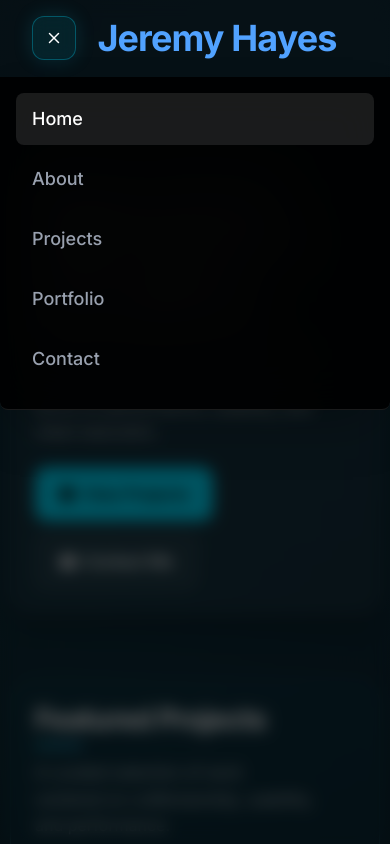
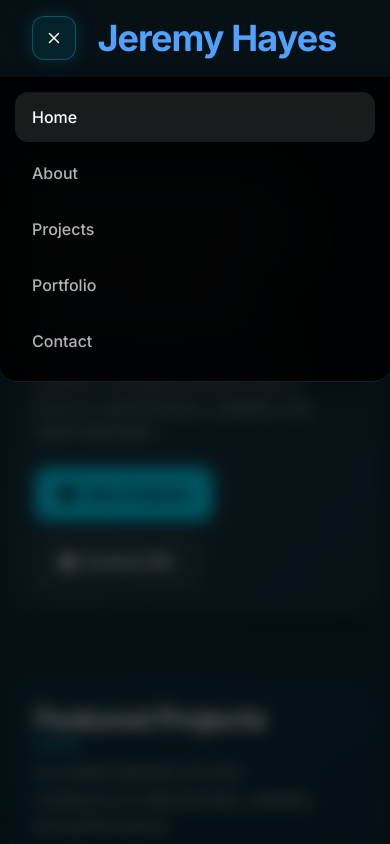
Before and after one commit to AspectOV/Portfolio, a Next.js app: page / in a window 390 px wide. Both pictures are taken after a click on the button "Open navigation menu". Shown: the top 844 px of the page. Built offline with nearby package versions, Linux system fonts and the light colour scheme.

Commit message:
Refactor MobileNav component with improved animations

```diff
--- a/src/components/header/MobileNav.tsx
+++ b/src/components/header/MobileNav.tsx
@@ -1,8 +1,8 @@
 'use client'
 
-import React from 'react'
+import React, { useEffect } from 'react'
 import Link from 'next/link'
-import { motion, AnimatePresence } from 'framer-motion'
+import { AnimatePresence, motion } from 'framer-motion'
 import { usePathname } from 'next/navigation'
 
 interface NavItem {
@@ -14,68 +14,112 @@ interface MobileNavProps {
   navItems: NavItem[]
   isOpen: boolean
   closeMenu: () => void
-  headerHeight: number | undefined
+  headerHeight?: number
+}
+
+import type { Variants } from 'framer-motion'
+
+const overlayVariants: Variants = {
+  hidden: { opacity: 0 },
+  visible: { opacity: 1 },
+}
+
+const panelVariants: Variants = {
+  hidden: {
+    opacity: 0,
+    y: -16,
+    scale: 0.98,
+  },
+  visible: {
+    opacity: 1,
+    y: 0,
+    scale: 1,
+    transition: {
+      duration: 0.22,
+      ease: 'easeOut' as const,
+      staggerChildren: 0.05,
+    },
+  },
+  exit: {
+    opacity: 0,
+    y: -12,
+    scale: 0.98,
+    transition: {
+      duration: 0.18,
+      ease: 'easeIn' as const,
+    },
+  },
+}
+
+const itemVariants: Variants = {
+  hidden: { opacity: 0, x: -16 },
+  visible: { opacity: 1, x: 0 },
 }
 
 export const MobileNav: React.FC<MobileNavProps> = ({
   navItems,
   isOpen,
   closeMenu,
-  headerHeight
-}: MobileNavProps) => {
+  headerHeight = 80,
+}) => {
   const pathname = usePathname()
+
+  useEffect(() => {
+    closeMenu()
+    // intentionally runs on pathname change
+    // eslint-disable-next-line react-hooks/exhaustive-deps
+  }, [pathname])
 
   return (
     <AnimatePresence>
       {isOpen && (
         <>
-          <motion.div
-            className="md:hidden fixed inset-0 bg-black/60 backdrop-blur-sm z-40"
-            initial={{ opacity: 0 }}
-            animate={{ opacity: 1 }}
-            exit={{ opacity: 0 }}
-            transition={{ duration: 0.3 }}
+          <motion.button
+            type="button"
+            className="fixed inset-0 z-40 bg-black/60 backdrop-blur-sm md:hidden"
+            variants={overlayVariants}
+            initial="hidden"
+            animate="visible"
+            exit="hidden"
+            transition={{ duration: 0.2 }}
             onClick={closeMenu}
-            aria-hidden="true"
+            aria-label="Close navigation menu"
           />
-          <motion.div
+
+          <motion.nav
             id="mobile-menu"
-            initial={{ opacity: 0, y: -20, scale: 0.95 }}
-            animate={{ opacity: 1, y: 0, scale: 1 }}
-            exit={{ opacity: 0, y: -20, scale: 0.95 }}
-            transition={{ duration: 0.4, ease: 'easeOut' }}
-            style={{ '--header-height': `${headerHeight || 80}px` } as React.CSSProperties}
-            className="md:hidden fixed inset-x-0 z-50 bg-black/90 backdrop-blur-xl border-b border-white/10 shadow-2xl rounded-b-lg top-[var(--header-height)]"
-            role="dialog"
-            aria-modal="true"
+            aria-label="Mobile navigation"
+            className="fixed inset-x-0 z-50 rounded-b-2xl border-b border-white/10 bg-black/90 shadow-2xl backdrop-blur-xl md:hidden"
+            style={{ top: headerHeight }}
+            variants={panelVariants}
+            initial="hidden"
+            animate="visible"
+            exit="exit"
           >
-            <div className="flex flex-col py-4">
-              {navItems.map((item: NavItem, index: number) => (
-                <motion.div
-                  key={item.href}
-                  initial={{ opacity: 0, x: -30 }}
-                  animate={{ opacity: 1, x: 0 }}
-                  exit={{ opacity: 0, x: -30 }}
-                  transition={{ delay: index * 0.1, duration: 0.3 }}
-                >
-                  <Link href={item.href} scroll={false} onClick={closeMenu}>
-                    <motion.div
-                      className={`mx-4 mb-2 px-4 py-3 rounded-lg text-lg font-medium transition-all duration-300 ${
-                        pathname === item.href
-                          ? 'text-white bg-white/10'
-                          : 'text-gray-400 hover:text-white hover:bg-white/5'
-                      }`}
-                      whileHover={{ x: 5 }}
-                      whileTap={{ scale: 0.98 }}
-                      aria-current={pathname === item.href ? 'page' : undefined}
+            <div className="mx-auto flex w-full max-w-7xl flex-col gap-2 px-4 py-4">
+              {navItems.map((item) => {
+                const isActive = pathname === item.href
+
+                return (
+                  <motion.div key={item.href} variants={itemVariants}>
+                    <Link
+                      href={item.href}
+                      onClick={closeMenu}
+                      aria-current={isActive ? 'page' : undefined}
+                      className={[
+                        'flex items-center rounded-xl px-4 py-3 text-base font-medium transition-all duration-200',
+                        isActive
+                          ? 'bg-white/10 text-white ring-1 ring-white/10'
+                          : 'text-white/70 hover:bg-white/5 hover:text-white',
+                      ].join(' ')}
                     >
-                      {item.label}
-                    </motion.div>
-                  </Link>
-                </motion.div>
-              ))}
+                      <span>{item.label}</span>
+                    </Link>
+                  </motion.div>
+                )
+              })}
             </div>
-          </motion.div>
+          </motion.nav>
         </>
       )}
     </AnimatePresence>
```
